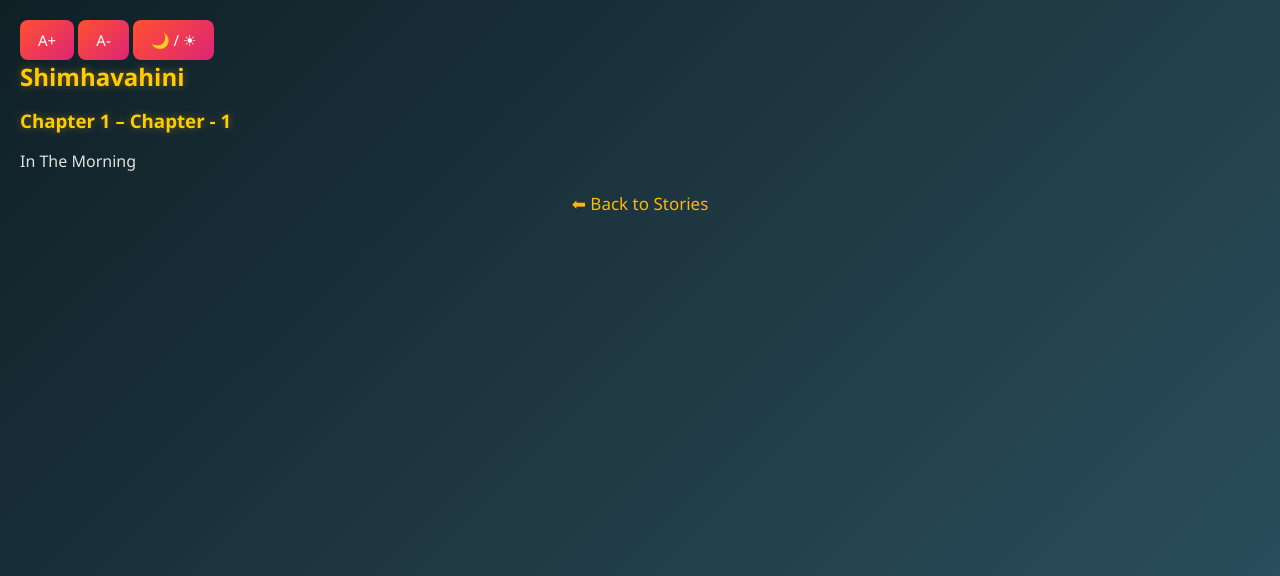
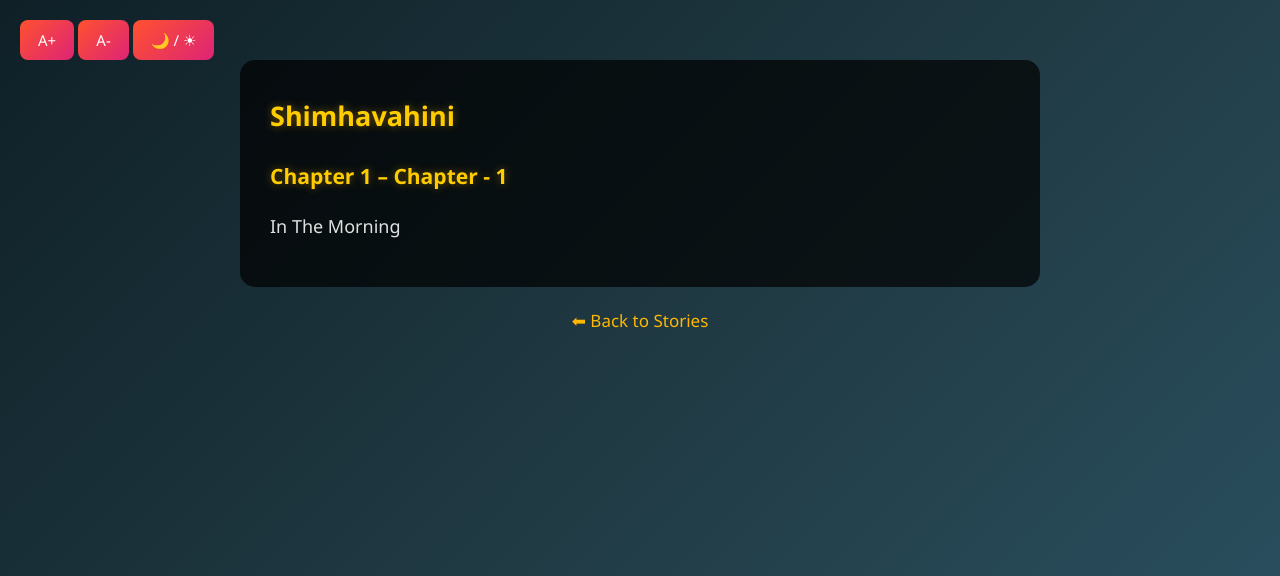
Before and after one commit to prajwalnaik01-png/khathakunj, a Flask app: page /chapter/1 in a window 1280 px wide. Shown: the top 576 px of the page. Run offline with Flask 3, Linux system fonts and the light colour scheme; data comes from the database, SQL or seed files in the repository.

Commit message:
Update chapter_read.html

```diff
--- a/templates/chapter_read.html
+++ b/templates/chapter_read.html
@@ -4,22 +4,25 @@
   <title>{{ chapter[2] }} | KHATAKUNJ</title>
   <link rel="stylesheet" href="/static/style.css">
 </head>
+
 <body class="light">
 
+<!-- ===== READER CONTROLS ===== -->
 <div class="reader-controls">
   <button class="btn-fire" onclick="increaseFont()">A+</button>
   <button class="btn-water" onclick="decreaseFont()">A-</button>
   <button class="btn-neutral" onclick="toggleMode()">🌙 / ☀</button>
 </div>
 
-<div class="reader-container" id="reader">
+<!-- ===== READER ===== -->
+<div class="reader" id="reader">
   <h2>{{ chapter[0] }}</h2>
   <h3>Chapter {{ chapter[1] }} – {{ chapter[2] }}</h3>
 
   <p>{{ chapter[3] }}</p>
 </div>
 
-<p style="text-align:center;">
+<p style="text-align:center; margin-top:20px;">
   <a href="/stories">⬅ Back to Stories</a>
 </p>
 
```
